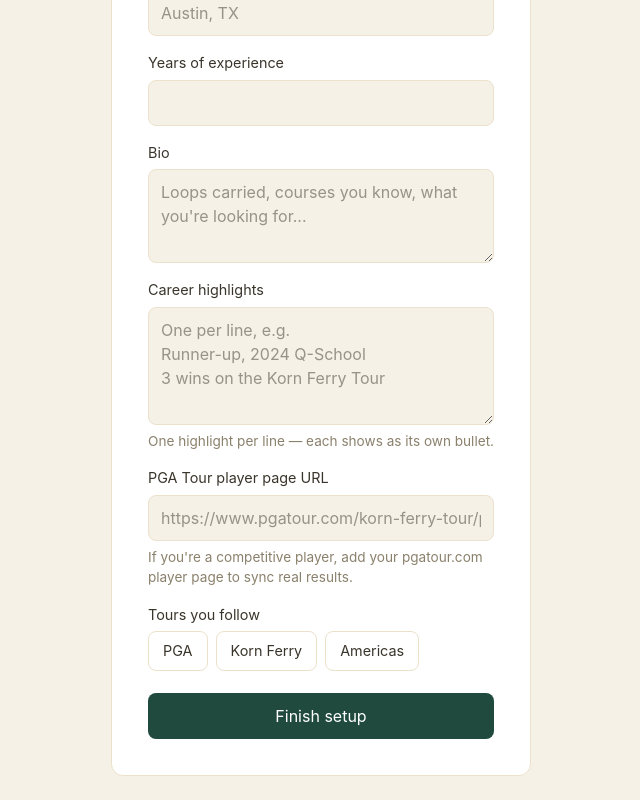
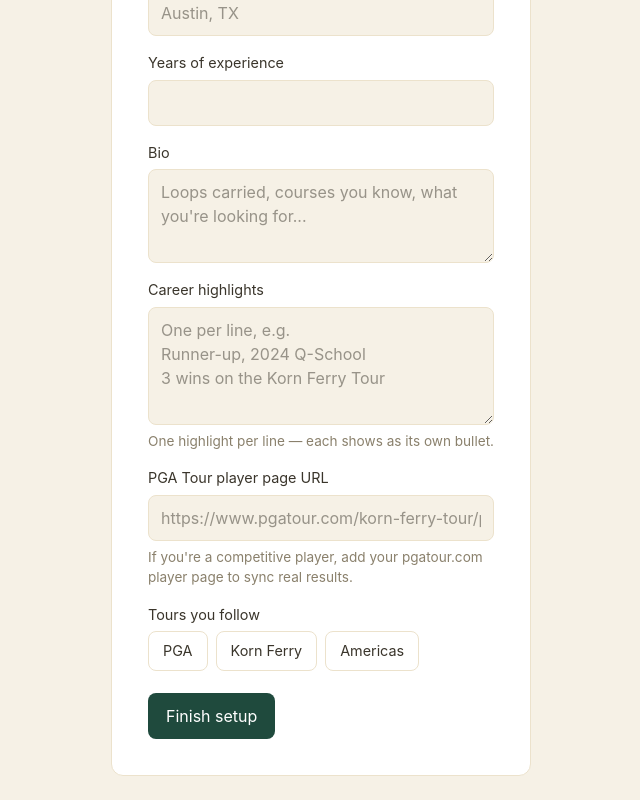
Before and after one commit to NicoleJadeVivier/TeeMate, a React (Vite) app: page /setup-profile in a window 1280 px wide. Shown: the part 455-1255 px from the top of the page, without its empty margins (319-959 px from the left). Built offline with nearby package versions, Linux system fonts and the light colour scheme; no server answers.

Commit message:
Add a Cancel button to the edit profile page
Lets users back out of an edit without saving, returning to their
profile view. Profile setup (the required first-time flow) doesn't
get this option since there's nothing to cancel back to yet.

```diff
--- a/src/components/ProfileForm.tsx
+++ b/src/components/ProfileForm.tsx
@@ -24,6 +24,7 @@ interface ProfileFormProps {
   onSubmit: (values: ProfileFormValues) => Promise<{ error: string | null }>
   submitLabel: string
   submittingLabel: string
+  onCancel?: () => void
 }
 
 export default function ProfileForm({
@@ -31,6 +32,7 @@ export default function ProfileForm({
   onSubmit,
   submitLabel,
   submittingLabel,
+  onCancel,
 }: ProfileFormProps) {
   const [role, setRole] = useState<Role>(initialValues.role)
   const [fullName, setFullName] = useState(initialValues.fullName)
@@ -211,9 +213,16 @@ export default function ProfileForm({
         </div>
       </label>
       {error && <p className="form-error">{error}</p>}
-      <button type="submit" disabled={submitting}>
-        {submitting ? submittingLabel : submitLabel}
-      </button>
+      <div className="form-actions">
+        <button type="submit" disabled={submitting}>
+          {submitting ? submittingLabel : submitLabel}
+        </button>
+        {onCancel && (
+          <button type="button" className="cancel-btn" onClick={onCancel} disabled={submitting}>
+            Cancel
+          </button>
+        )}
+      </div>
     </form>
   )
 }
--- a/src/index.css
+++ b/src/index.css
@@ -171,6 +171,30 @@ button[type='submit']:disabled {
 }
 button[type='submit']:hover:not(:disabled) {
   background: var(--fairway-900);
+}
+
+.form-actions {
+  display: flex;
+  align-items: center;
+  gap: 12px;
+}
+
+.cancel-btn {
+  background: none;
+  border: 1px solid var(--sand-200);
+  color: var(--bunker-800);
+  padding: 11px 18px;
+  border-radius: 8px;
+  font-size: 1rem;
+  cursor: pointer;
+  margin-top: 6px;
+}
+.cancel-btn:hover:not(:disabled) {
+  background: var(--sand-100);
+}
+.cancel-btn:disabled {
+  opacity: 0.6;
+  cursor: default;
 }
 
 /* ---------------- Forms ---------------- */
--- a/src/pages/ProfileEdit.tsx
+++ b/src/pages/ProfileEdit.tsx
@@ -50,6 +50,7 @@ export default function ProfileEdit() {
           onSubmit={handleSubmit}
           submitLabel="Save changes"
           submittingLabel="Saving…"
+          onCancel={() => navigate(`/profile/${user.id}`)}
         />
       </div>
     </div>
```
